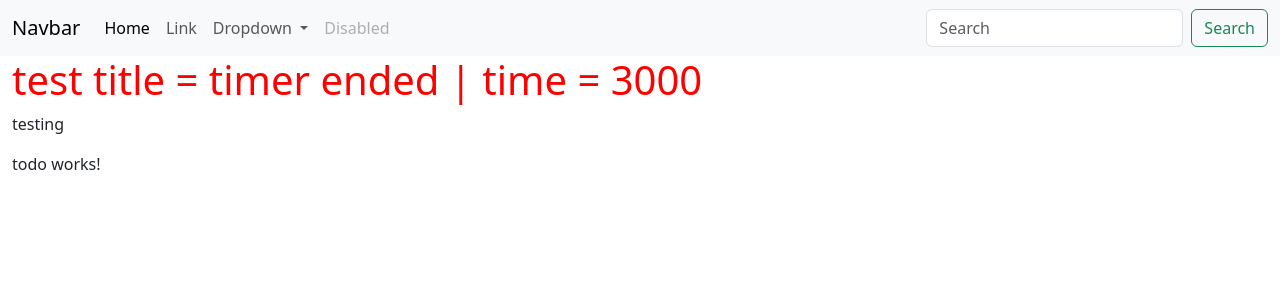
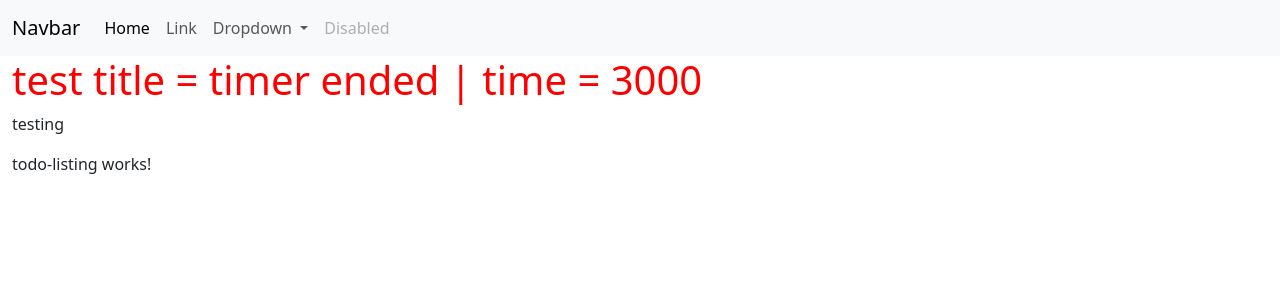
Before and after one commit to Vaishnav-kanhira/AngularTutorial, an Angular app in the folder T01/Hello-World/: page / in a window 1280 px wide. Shown: the top 300 px of the page. Built offline with nearby package versions, Linux system fonts and the light colour scheme.

Commit message:
switched to new components and removed older components

```diff
--- a/T01/Hello-World/src/app/app.component.html
+++ b/T01/Hello-World/src/app/app.component.html
@@ -33,10 +33,6 @@
                         <a class="nav-link disabled" aria-disabled="true">Disabled</a>
                     </li>
                 </ul>
-                <form class="d-flex" role="search">
-                    <input class="form-control me-2" type="search" placeholder="Search" aria-label="Search">
-                    <button class="btn btn-outline-success" type="submit">Search</button>
-                </form>
             </div>
         </div>
     </nav>
@@ -44,7 +40,6 @@
     <div class="container-fluid">
         <h1 style="color: rgb(255, 0, 0);">test title = {{this.title}} | time = {{time}}</h1>
         <p>testing</p>
-        <app-todo> </app-todo>
+        <app-todo-listing></app-todo-listing>
     </div>
-
 </div>
--- a/T01/Hello-World/src/app/app.component.ts
+++ b/T01/Hello-World/src/app/app.component.ts
@@ -1,11 +1,11 @@
 import { Component } from '@angular/core';
 import { RouterOutlet } from '@angular/router';
-import { TodoComponent } from "./todos/todo/todo.component";
+import { TodoListingComponent } from "./todos/todo_listing/todo-listing/todo-listing.component";
 
 @Component({
   selector: 'app-root',
   standalone: true,
-  imports: [RouterOutlet, TodoComponent],
+  imports: [RouterOutlet, TodoListingComponent],
   templateUrl: './app.component.html',
   styleUrl: './app.component.css'
 })
--- a/T01/Hello-World/src/app/todos/todo/todo.component.html
+++ /dev/null
@@ -1 +0,0 @@
-<p>todo works!</p>
```
Also changed, not shown: T01/Hello-World/src/app/todos/todo/todo.component.ts (deleted, +0 -12 lines), T01/Hello-World/src/app/todos/todo/todo.component.css (deleted), 1 other file (tests, documents, lock files or other folders).
